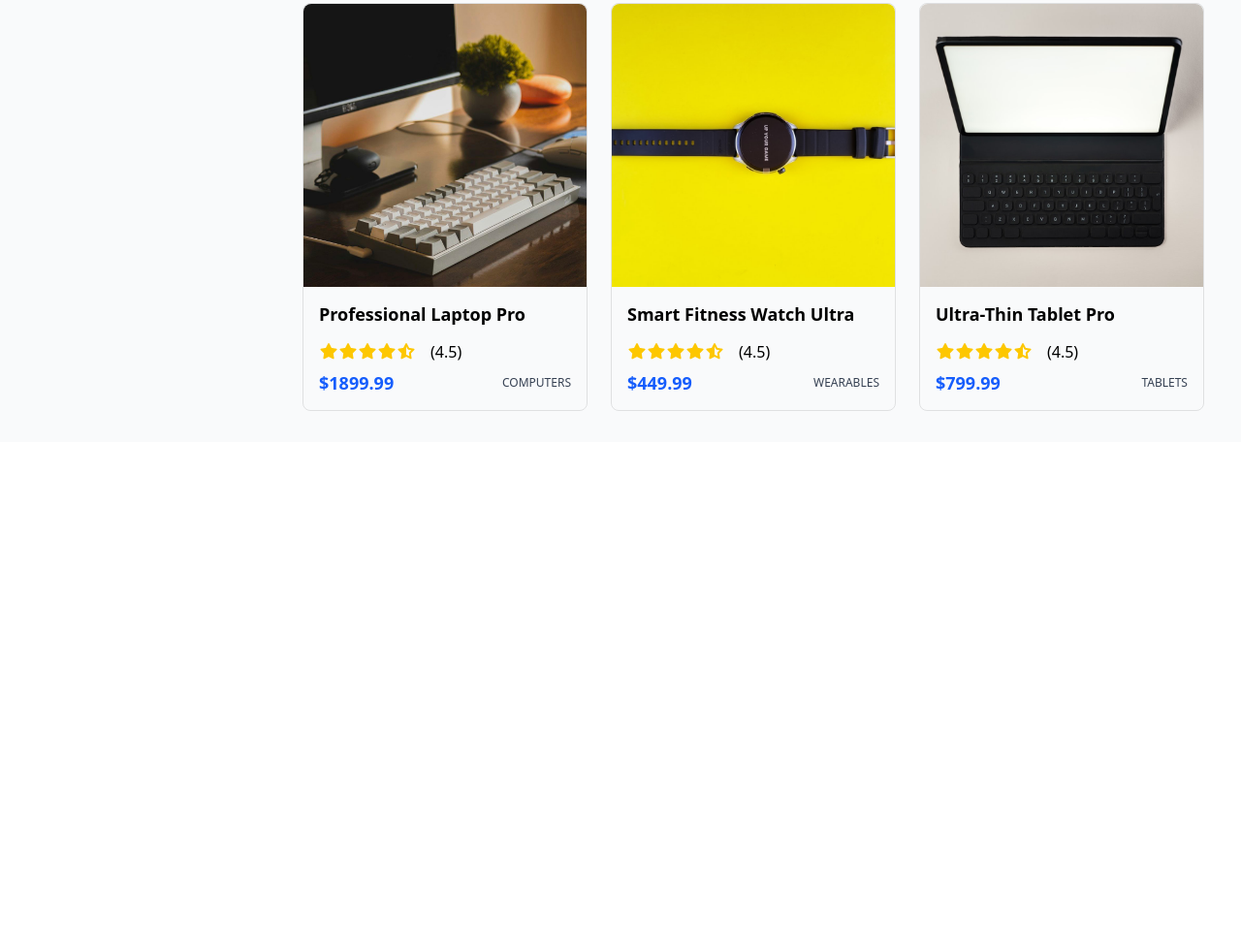
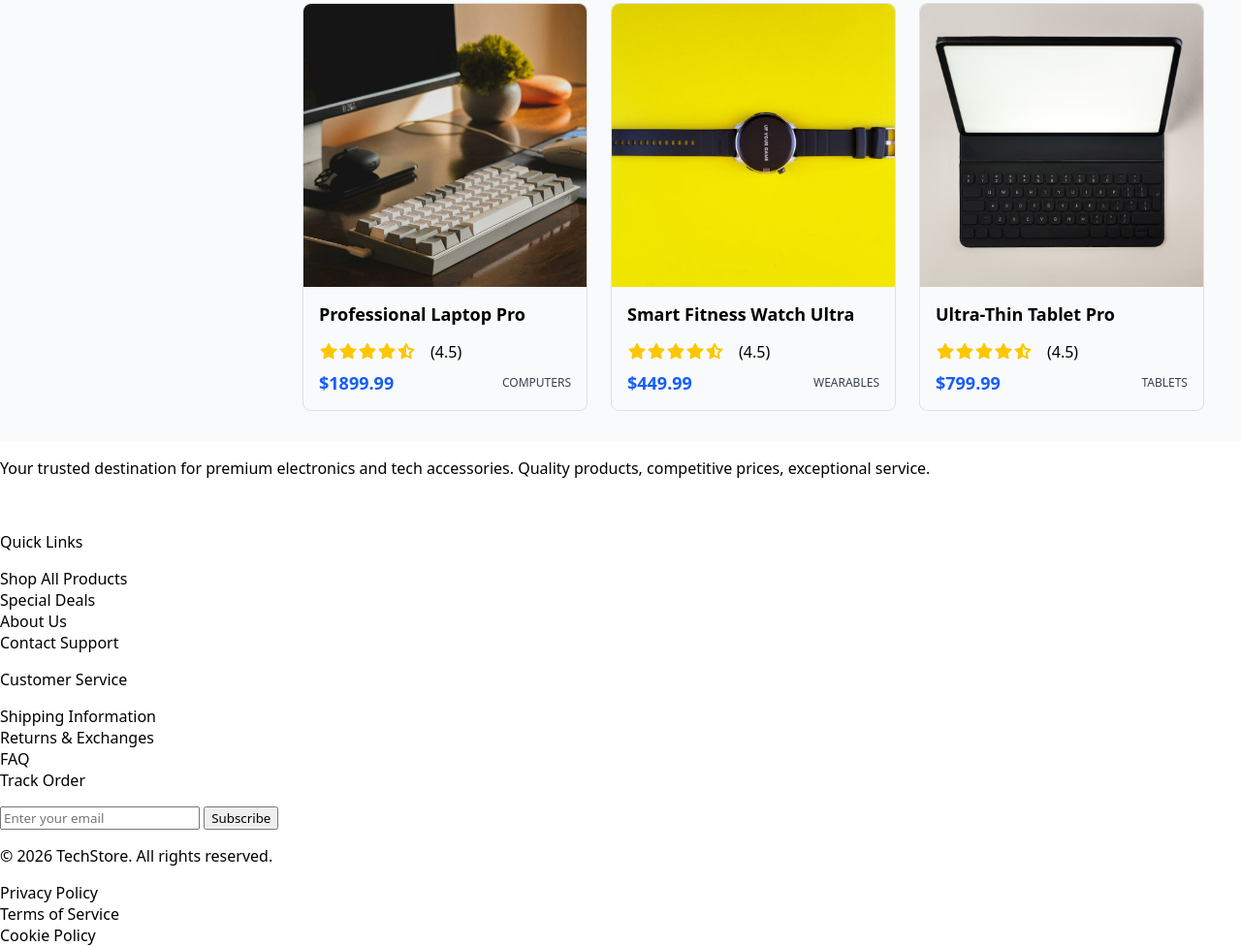
Before and after one commit to w1spuchy/E-commerce-site, a plain HTML site: page index.html in a window 1280 px wide. Shown: the part 704-1680 px from the top of the page at 97% size. Drawn offline with Linux system fonts and the light colour scheme.

Commit message:
add: added footer layout

```diff
--- a/index.html
+++ b/index.html
@@ -203,6 +203,88 @@
             </div>
         </div>
     </main>
-    <footer style="height: 500px;"></footer>
+    <footer style="height: 500px;">
+        <div class="upper-footer">
+            <div class="footer-social-media-container">
+                <div class="footer-logo-container"></div>
+                <p class="footer-text">Your trusted destination for premium electronics and tech accessories. Quality products, competitive prices, exceptional service.</p>
+                <div class="footer-media-links-container">
+                    <a href="">
+                        <img src="" alt="">
+                    </a>
+                    <a href="">
+                        <img src="" alt="">
+                    </a>
+                    <a href="">
+                        <img src="" alt="">
+                    </a>
+                    <a href="">
+                        <img src="" alt="">
+                    </a>
+                </div>
+            </div>
+            <div class="footer-quick-links-container">
+                <p class="footer-title-text">Quick Links</p>
+                <ul class="footer-links-list">
+                    <li>
+                        <a href="">Shop All Products</a>
+                    </li>
+                    <li>
+                        <a href="">Special Deals</a>
+                    </li>
+                    <li>
+                        <a href="">About Us</a>
+                    </li>
+                    <li>
+                        <a href="">Contact Support</a>
+                    </li>
+                </ul>
+            </div>
+            <div class="footer-customer-service-container">
+                <p class="footer-title-text">Customer Service</p>
+                <ul class="footer-links-list">
+                    <li>
+                        <a href="">Shipping Information</a>
+                    </li>
+                    <li>
+                        <a href="">Returns & Exchanges</a>
+                    </li>
+                    <li>
+                        <a href="">FAQ</a>
+                    </li>
+                    <li>
+                        <a href="">Track Order</a>
+                    </li>
+                </ul>
+                <div class="support-info-block">
+                    <p class="footer-text"></p>
+                    <p class="footer-text"></p>
+                    <p class="footer-text"></p>
+                </div>
+            </div>
+            <div class="footer-newsletter-container">
+                <p class="footer-title-text"></p>
+                <p class="footer-text"></p>
+                <input type="text" placeholder="Enter your email" id="footer-email-input">
+                <button id="footer-newsletter-button">Subscribe</button>
+            </div>
+        </div>
+        <div class="lower-footer">
+            <p>© 2026 TechStore. All rights reserved.</p>
+            <div class="footer-list-container">
+                <ul>
+                    <li>
+                        <a href="">Privacy Policy</a>
+                    </li>
+                    <li>
+                        <a href="">Terms of Service</a>
+                    </li>
+                    <li>
+                        <a href="">Cookie Policy</a>
+                    </li>
+                </ul>
+            </div>
+        </div>
+    </footer>
 </body>
 </html>
```
